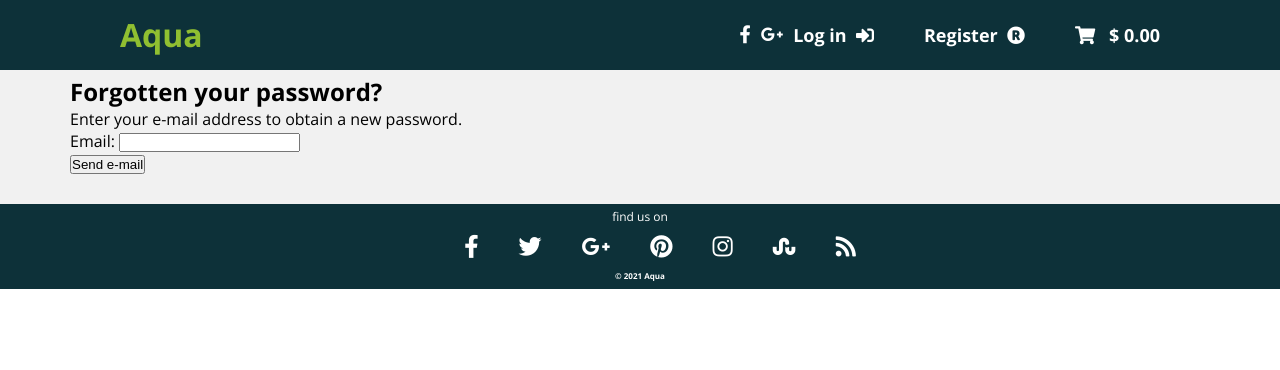
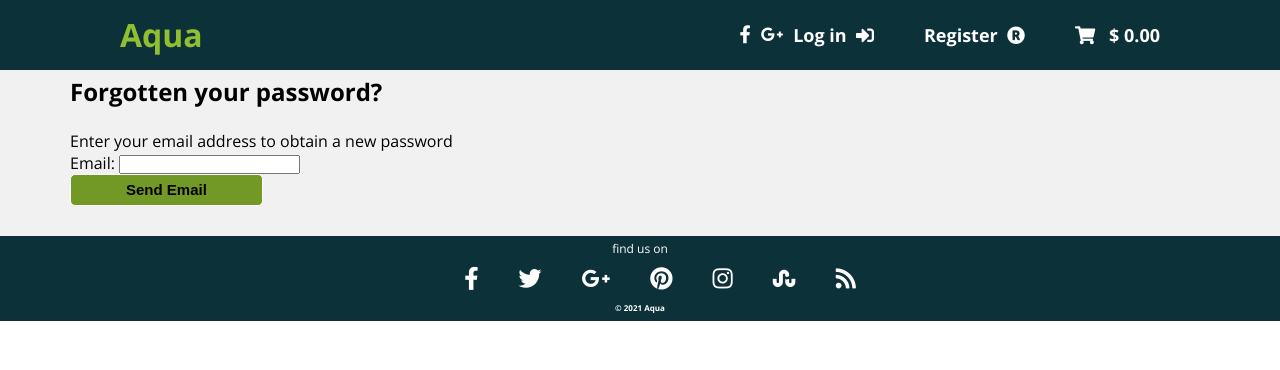
Before and after one commit to Kitayeu/my_shop, a Django app: page /accounts/password_reset/ in a window 1280 px wide. Shown: the top 370 px of the page. Run offline with Django 3.2, Linux system fonts and the light colour scheme; parts of the project's set-up code (start-up, migrations or seed data) failed here and were passed over.

Commit message:
Added CSS for templates related to password change and reset

```diff
--- /dev/null
+++ b/static/css/reset.css
@@ -0,0 +1,71 @@
+.send_email{
+    border: 1px solid #FFFFFF;
+    box-sizing: border-box;
+    border-radius: 5px;
+    text-align: center;
+    padding: 5px 55px;
+    font-style: normal;
+    font-weight: 600;
+    font-size: 15px;
+    line-height: 20px;
+    text-transform: capitalize;
+    background-color: #729826;
+    transition: 0.2s;
+}
+.send_email:hover{
+    background: rgba(114, 152, 38, 0.5);
+}
+.send_email:active{
+    background-color: white;
+    border-radius: 5px;
+}
+.change_password{
+    border: 1px solid #FFFFFF;
+    box-sizing: border-box;
+    border-radius: 5px;
+    text-align: center;
+    padding: 5px 102px;
+    font-style: normal;
+    font-weight: 600;
+    font-size: 15px;
+    line-height: 20px;
+    text-transform: capitalize;
+    background-color: #729826;
+    transition: 0.2s;
+}
+.change_password:hover {
+    background: rgba(114, 152, 38, 0.5);
+}
+.change_password:active {
+    background-color: white;
+    border-radius: 5px;
+}
+.button_change{
+    border: 1px solid #FFFFFF;
+    box-sizing: border-box;
+    border-radius: 5px;
+    text-align: center;
+    padding: 5px 154px;
+    font-style: normal;
+    font-weight: 600;
+    font-size: 15px;
+    line-height: 20px;
+    text-transform: capitalize;
+    background-color: #729826;
+    transition: 0.2s;
+}
+.button_change:hover {
+    background: rgba(114, 152, 38, 0.5);
+}
+.button_change:active {
+    background-color: white;
+    border-radius: 5px;
+}
+.button_error{
+    margin-top: 5px;
+    padding: 5px;
+    border: 1px solid #FFFFFF;
+    box-sizing: border-box;
+    border-radius: 5px;
+    background-color: deeppink;
+}
--- a/static/css/style.css
+++ b/static/css/style.css
@@ -3,6 +3,7 @@
 @import url('./detail.css');
 @import url('./footer.css');
 @import url('./login.css');
+@import url('./reset.css');
 
 html{
     font-family: 'Open Sans', sans-serif;
--- a/templates/registration/login.html
+++ b/templates/registration/login.html
@@ -27,9 +27,8 @@
             </form>
 
             {% if form.errors %}
-                <div>
-                    Incorrect username / password
-                    <a href="" class="close">x</a>
+                <div class="button_error">
+                    <a href="" class="close">Incorrect username / password <i class="fas fa-times"></i></a>
                 </div>
             {% endif %}
 
--- a/templates/registration/password_change_done.html
+++ b/templates/registration/password_change_done.html
@@ -3,6 +3,9 @@
 {% block title %}Password changed{% endblock title %}
 
 {% block content %}
+
     <h1>Password changed</h1>
-    <p>Your password has been successfully changed.</p>
+    <br>
+    <p>Your password has been successfully changed</p>
+
 {% endblock content %}
--- a/templates/registration/password_change_form.html
+++ b/templates/registration/password_change_form.html
@@ -3,11 +3,14 @@
 {% block title %}Change you password{% endblock title %}
 
 {% block content %}
+
     <h2>Change you password</h2>
+    <br>
     <p>Use the form below to change your password.</p>
     <form action="." method="post">
         {{ form.as_p }}
-        <p><input type="submit" value="Change"></p>
+        <p><input type="submit" value="Change" class="button_change"></p>
         {% csrf_token %}
     </form>
+
 {% endblock content %}
--- a/templates/registration/password_reset_complete.html
+++ b/templates/registration/password_reset_complete.html
@@ -3,7 +3,10 @@
 {% block title %}Password reset{% endblock title %}
 
 {% block content %}
+
     <h2>Password set</h2>
+    <br>
     <p>Your password has been set. You can
     <a href="{% url 'login' %}">log in now</a></p>
+
 {% endblock content %}
--- a/templates/registration/password_reset_confirm.html
+++ b/templates/registration/password_reset_confirm.html
@@ -3,16 +3,19 @@
 {% block title %}Reset your password{% endblock title %}
 
 {% block content %}
+
     <h2>Reset your password</h2>
+    <br>
     {% if validlink %}
         <p>Please enter your new password twice:</p>
         <form action="." method="post">
             {{ form.as_p }}
             {% csrf_token %}
-            <p><input type="submit" value="Change my password" /></p>
+            <p><input type="submit" value="Change my password" class="change_password" /></p>
         </form>
     {% else %}
         <p>The password reset link was invalid, possibly because it
             has already been used. Please request a new password reset.</p>
     {% endif %}
+
 {% endblock content %}
--- a/templates/registration/password_reset_done.html
+++ b/templates/registration/password_reset_done.html
@@ -4,6 +4,7 @@
 
 {% block content %}
     <h2>Reset your password</h2>
+    <br>
     <p>We've emailed you instructions for setting your password.</p>
     <p>If you don't receive an email, please make sure you've entered the address you registered with.</p>
 {% endblock content %}
--- a/templates/registration/password_reset_email.html
+++ b/templates/registration/password_reset_email.html
@@ -1,3 +1,3 @@
 Someone asked for password reset for email {{ email }}. Follow the link
-below: {{ protocol }}://{{ domain }}{% url "password_reset_confirm" uidb64=uid token=token %}
+below:  https://mysite.com:8000{% url "password_reset_confirm" uidb64=uid token=token %}
 Your username, in case you've forgotten: {{ user.get_username }}
--- a/templates/registration/password_reset_form.html
+++ b/templates/registration/password_reset_form.html
@@ -3,11 +3,14 @@
 {% block title %}Reset your password{% endblock title %}
 
 {% block content %}
+
     <h2>Forgotten your password?</h2>
-    <p>Enter your e-mail address to obtain a new password.</p>
+    <br>
+    <p>Enter your email address to obtain a new password</p>
     <form action="." method="post">
         {{ form.as_p }}
-        <p><input type="submit" value="Send e-mail"></p>
+        <p><input type="submit" value="Send email" class="send_email"></p>
         {% csrf_token %}
     </form>
+
 {% endblock content %}
```
